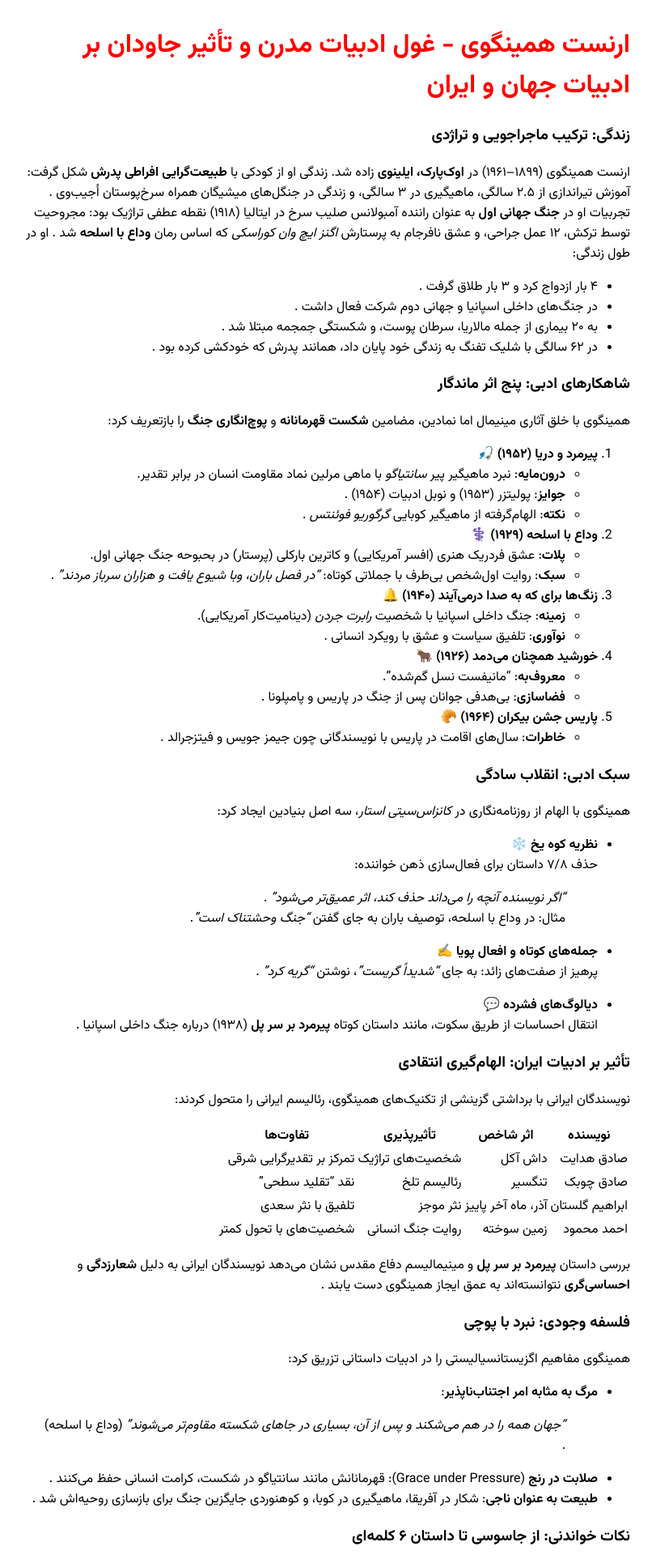
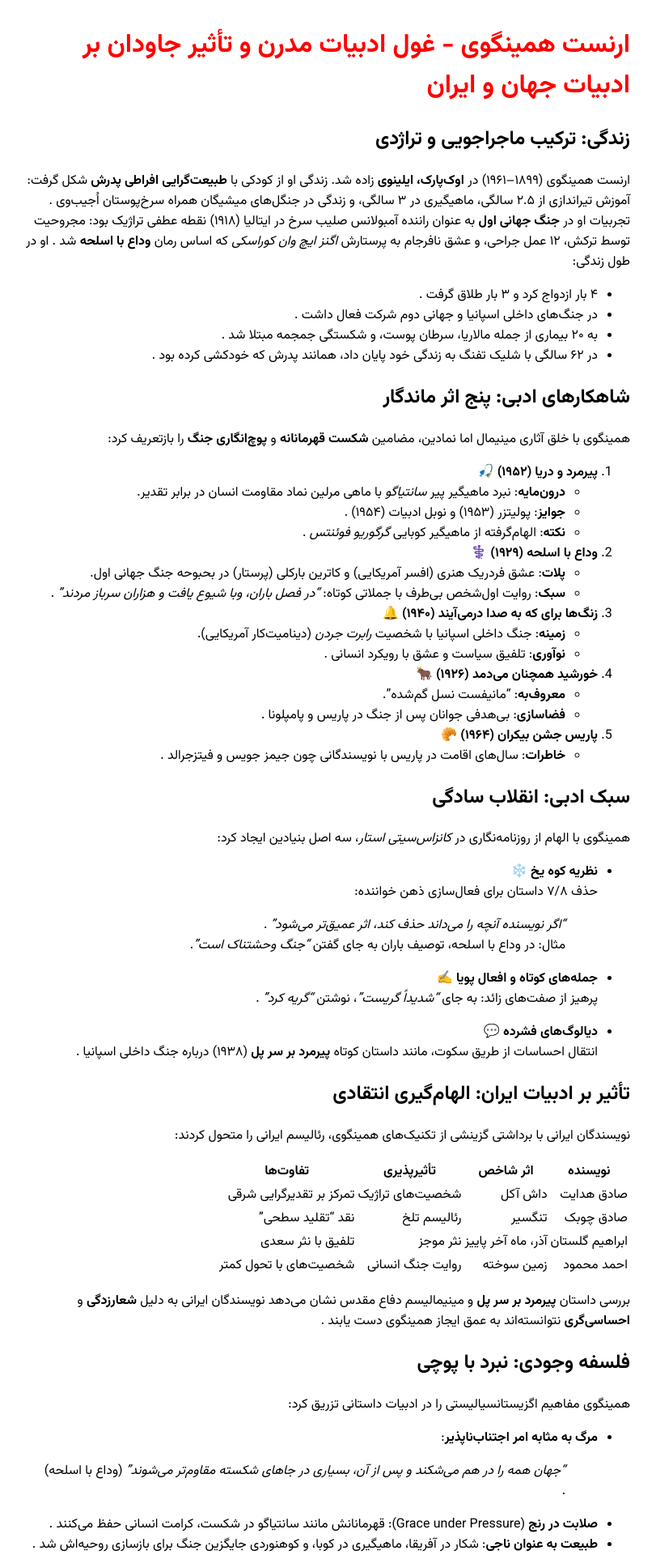
Before and after one commit to darkblog/darkblog.github.io, a Jekyll site: the page built from _posts/2025-6-28-14.md, in a window 1280 px wide. Shown: the top 1920 px of the page at 81% size, without its empty margins (245-1056 px from the left). Built offline with Jekyll 4.4.1, drawn with Linux system fonts in a browser that asks for light colours.

Commit message:
Update 2025-6-28-14.md

```diff
--- a/_posts/2025-6-28-14.md
+++ b/_posts/2025-6-28-14.md
@@ -3,14 +3,14 @@ layout: post
 title: ارنست همینگوی - غول ادبیات مدرن و تأثیر جاودان بر ادبیات جهان و ایران
 ---
 
-### زندگی: ترکیب ماجراجویی و تراژدی
+## زندگی: ترکیب ماجراجویی و تراژدی
 ارنست همینگوی (۱۸۹۹–۱۹۶۱) در **اوک‌پارک، ایلینوی** زاده شد. زندگی او از کودکی با **طبیعت‌گرایی افراطی پدرش** شکل گرفت: آموزش تیراندازی از ۲.۵ سالگی، ماهیگیری در ۳ سالگی، و زندگی در جنگل‌های میشیگان همراه سرخ‌پوستان اُجیب‌وی . تجربیات او در **جنگ جهانی اول** به عنوان راننده آمبولانس صلیب سرخ در ایتالیا (۱۹۱۸) نقطه عطفی تراژیک بود: مجروحیت توسط ترکش، ۱۲ عمل جراحی، و عشق نافرجام به پرستارش _اگنز ایچ وان کوراسکی_ که اساس رمان **وداع با اسلحه** شد . او در طول زندگی:
 - ۴ بار ازدواج کرد و ۳ بار طلاق گرفت .
 - در جنگ‌های داخلی اسپانیا و جهانی دوم شرکت فعال داشت .
 - به ۲۰ بیماری از جمله مالاریا، سرطان پوست، و شکستگی جمجمه مبتلا شد .
 - در ۶۲ سالگی با شلیک تفنگ به زندگی خود پایان داد، همانند پدرش که خودکشی کرده بود .
 
-### شاهکارهای ادبی: پنج اثر ماندگار
+## شاهکارهای ادبی: پنج اثر ماندگار
 همینگوی با خلق آثاری مینیمال اما نمادین، مضامین **شکست قهرمانانه** و **پوچ‌انگاری جنگ** را بازتعریف کرد:
 
 1. **پیرمرد و دریا (۱۹۵۲)** 🎣
@@ -33,7 +33,7 @@ title: ارنست همینگوی - غول ادبیات مدرن و تأثیر ج
 5. **پاریس جشن بیکران (۱۹۶۴)** 🥐
    - **خاطرات**: سال‌های اقامت در پاریس با نویسندگانی چون جیمز جویس و فیتزجرالد .
 
-### سبک ادبی: انقلاب سادگی
+## سبک ادبی: انقلاب سادگی
 همینگوی با الهام از روزنامه‌نگاری در _کانزاس‌سیتی استار_، سه اصل بنیادین ایجاد کرد:
 
 - **نظریه کوه یخ** ❄️
@@ -47,7 +47,7 @@ title: ارنست همینگوی - غول ادبیات مدرن و تأثیر ج
 - **دیالوگ‌های فشرده** 💬
   انتقال احساسات از طریق سکوت، مانند داستان کوتاه **پیرمرد بر سر پل** (۱۹۳۸) درباره جنگ داخلی اسپانیا .
 
-### تأثیر بر ادبیات ایران: الهام‌گیری انتقادی
+## تأثیر بر ادبیات ایران: الهام‌گیری انتقادی
 نویسندگان ایرانی با برداشتی گزینشی از تکنیک‌های همینگوی، رئالیسم ایرانی را متحول کردند:
 
 | نویسنده   | اثر شاخص     | تأثیرپذیری           | تفاوت‌ها |
@@ -59,27 +59,27 @@ title: ارنست همینگوی - غول ادبیات مدرن و تأثیر ج
 
 بررسی داستان **پیرمرد بر سر پل** و مینیمالیسم دفاع مقدس نشان می‌دهد نویسندگان ایرانی به دلیل **شعارزدگی** و **احساسی‌گری** نتوانسته‌اند به عمق ایجاز همینگوی دست یابند .
 
-### فلسفه وجودی: نبرد با پوچی
+## فلسفه وجودی: نبرد با پوچی
 همینگوی مفاهیم اگزیستانسیالیستی را در ادبیات داستانی تزریق کرد:
 - **مرگ به مثابه امر اجتناب‌ناپذیر**:
   > _"جهان همه را در هم می‌شکند و پس از آن، بسیاری در جاهای شکسته مقاوم‌تر می‌شوند"_ (وداع با اسلحه) .
 - **صلابت در رنج** (Grace under Pressure): قهرمانانش مانند سانتیاگو در شکست، کرامت انسانی حفظ می‌کنند .
 - **طبیعت به عنوان ناجی**: شکار در آفریقا، ماهیگیری در کوبا، و کوهنوردی جایگزین جنگ برای بازسازی روحیه‌اش شد .
 
-### نکات خواندنی: از جاسوسی تا داستان ۶ کلمه‌ای
+## نکات خواندنی: از جاسوسی تا داستان ۶ کلمه‌ای
 - **کوتاه‌ترین داستان جهان**: شرط‌بندی برای نوشتن داستان در ۶ کلمه → _"فروشی: کفشِ بچه؛ هرگز پوشیده نشده"_ .
 - **تعامل عجیب با فیتزجرالد**: پاسخ ۳ کلمه‌ای به نامه ۱۰ صفحه‌ای اسکات: _"گورتو گم کن"_ .
 - **اتهام جاسوسی برای شوروی**: همکاری با کا.گ.ب تحت نام _"آرگو"_ در دهه ۱۹۴۰، هرچند بی‌ثمر بود .
 - **دستور پخت همبرگر**: انتشار دستور العمل غذایی در روزنامه که امروز در موزه نگهداری می‌شود .
 - **گربه‌های شش‌انگشت**: علاقه او به گربه‌های پلی‌داکتیل که هنوز در کی‌وست فراوانند .
 
-### میراث: سادگی به مثابه پیچیدگی
+## میراث: سادگی به مثابه پیچیدگی
 همینگوی فراتر از ادبیات، **اسطوره مدرن ماجراجویی** را ساخت. تأثیر او بر سینما (_ناخدا خورشید_ تقوایی از رمان _داشتن و نداشتن_) و فلسفه (_مقاومت در پوچی_ آلبر کامو) ادامه دارد . سبک او امروز الگویی برای **روایت‌گری دیجیتال** است:
 > _"خوبی کتاب‌های بزرگ این است که از واقعیت راست‌ترند"_ .
 
 پایان تراژیک او در ۱۹۶۱، خود انعکاسی از تناقض زندگی‌اش بود: ستایشگر زندگی، اما مغلوب افسردگی. با این حال، همان‌گونه که سانتیاگو اسکلت ماهی را به ساحل آورد، همینگوی نیز **اسطوره شکست‌ناپذیری انسان** را به ادبیات جهان هدیه داد.
 
-### منابع پیشنهادی
+## منابع پیشنهادی
 - **پیرمرد و دریا** (ترجمه نجف دریابندری) - نقطه شروع فهم سبک همینگوی.
 - **وداع با اسلحه** - بهترین نمونه رئالیسم جنگی.
 - **پاریس جشن بیکران** - روایت طنازانه از سال‌های سازنده پاریس.
```
